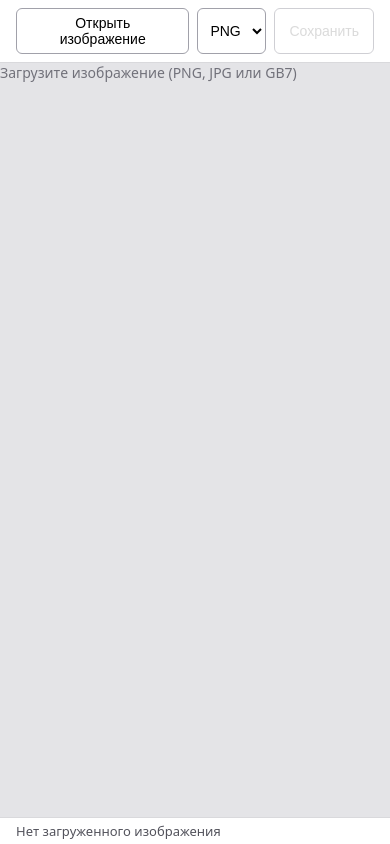
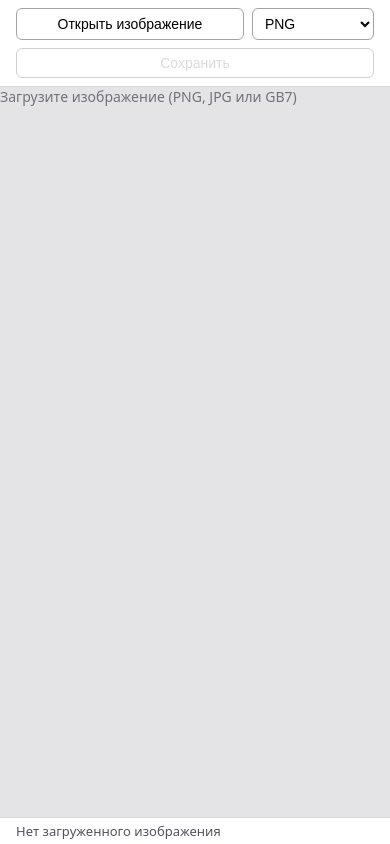
Before and after one commit to Bekmuratov-D/image-editor, a React (Vite) app: page / in a window 390 px wide. Built offline with nearby package versions, Linux system fonts and the light colour scheme.

Commit message:
style: адаптивный тулбар на узких экранах (Лаба-1)

```diff
--- a/src/components/FileToolbar/FileToolbar.module.css
+++ b/src/components/FileToolbar/FileToolbar.module.css
@@ -1,6 +1,16 @@
 .toolbar {
   display: flex;
+  flex-wrap: wrap;
   gap: 8px;
+}
+
+@media (max-width: 480px) {
+  .button,
+  .select {
+    flex: 1 1 auto;
+    font-size: 13px;
+    padding: 6px 10px;
+  }
 }
 
 .button {
```
